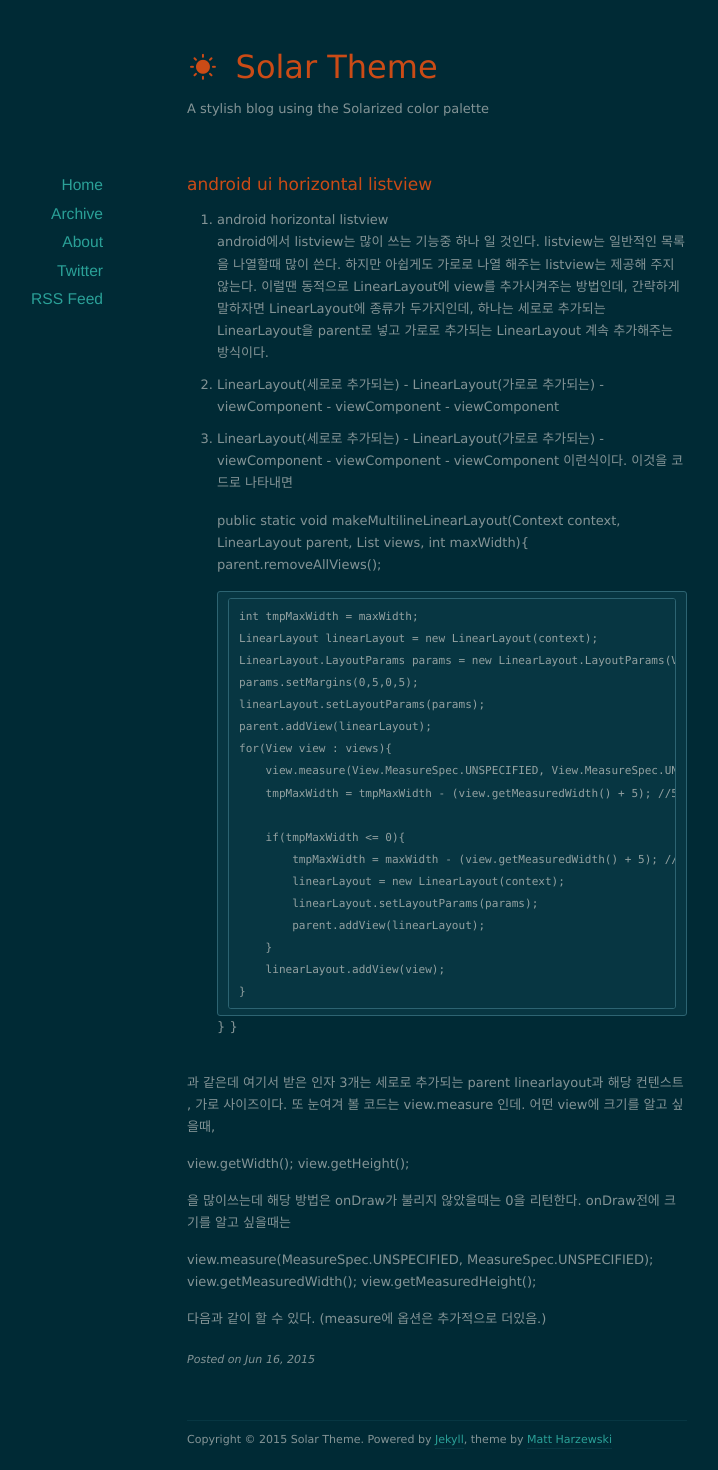
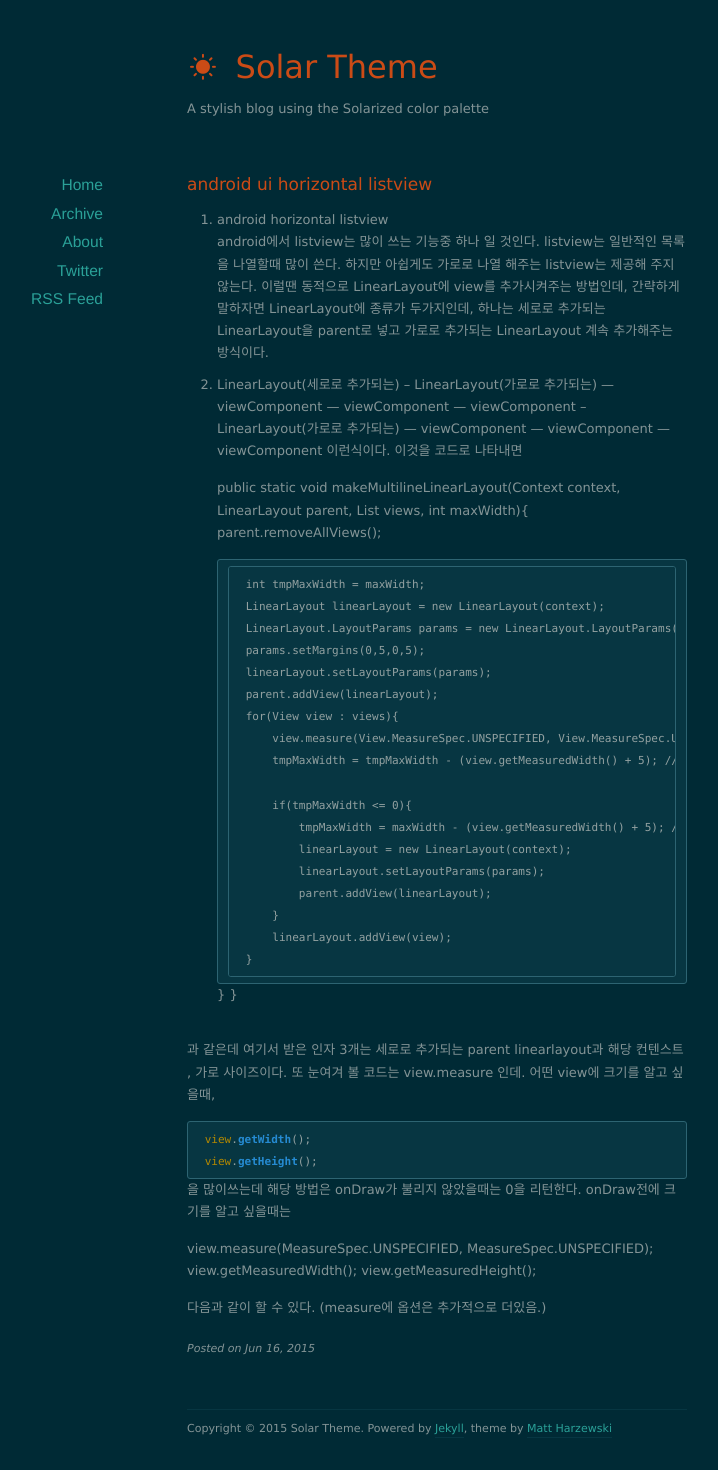
Before and after one commit to lovesigma/lovesigma.github.io, a Jekyll site: the page built from _posts/2015-06-16-android-ui-horizontal-listview.markdown, in a window 1280 px wide. Shown: the whole page, without its empty margins (203-921 px from the left). Built offline with Jekyll 4.4.1, drawn with Linux system fonts in a browser that asks for light colours; nearby versions of some CDN libraries.

Commit message:
horizontal listview

```diff
--- a/_posts/2015-06-16-android-ui-horizontal-listview.markdown
+++ b/_posts/2015-06-16-android-ui-horizontal-listview.markdown
@@ -13,15 +13,14 @@ listview는 일반적인 목록을 나열할때 많이 쓴다.
 간략하게 말하자면 LinearLayout에 종류가 두가지인데, 하나는 세로로 추가되는 LinearLayout을
 parent로 넣고 가로로 추가되는 LinearLayout 계속 추가해주는 방식이다.
  - LinearLayout(세로로 추가되는)
- 	- LinearLayout(가로로 추가되는)
- 		- viewComponent
- 		- viewComponent
- 		- viewComponent
-  - LinearLayout(세로로 추가되는)
- 	- LinearLayout(가로로 추가되는)
- 		- viewComponent
- 		- viewComponent
- 		- viewComponent
+   -- LinearLayout(가로로 추가되는)
+ 		--- viewComponent
+ 		--- viewComponent
+ 		--- viewComponent
+ 	-- LinearLayout(가로로 추가되는)
+ 		--- viewComponent
+ 		--- viewComponent
+ 		--- viewComponent
 이런식이다.
 이것을 코드로 나타내면
 
@@ -56,10 +55,10 @@ parent로 넣고 가로로 추가되는 LinearLayout 계속 추가해주는 방
 또 눈여겨 볼 코드는 view.measure 인데.
 어떤 view에 크기를 알고 싶을때,
 
-
+{% highlight javascript %}
  view.getWidth();
  view.getHeight();
-
+{% endhighlight %}
 
  을 많이쓰는데 해당 방법은 onDraw가 불리지 않았을때는 0을 리턴한다.
  onDraw전에 크기를 알고 싶을때는
```
